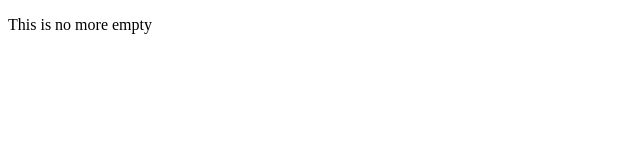
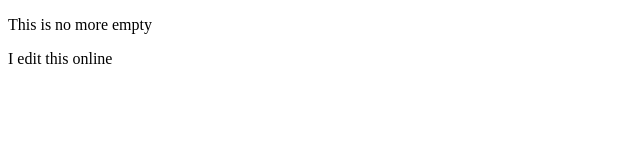
Before and after one commit to toyehvihictor/Git_class, a plain HTML site: page index.html in a window 1280 px wide. Shown: the full height of the page, 0-640 px from the left. Drawn offline with Linux system fonts and the light colour scheme.

Commit message:
Update index.html

```diff
--- a/index.html
+++ b/index.html
@@ -7,5 +7,6 @@
 </head>
 <body>
     <p>This is no more empty</p>
+    <p>I edit this online</p>
 </body>
 </html>
```
